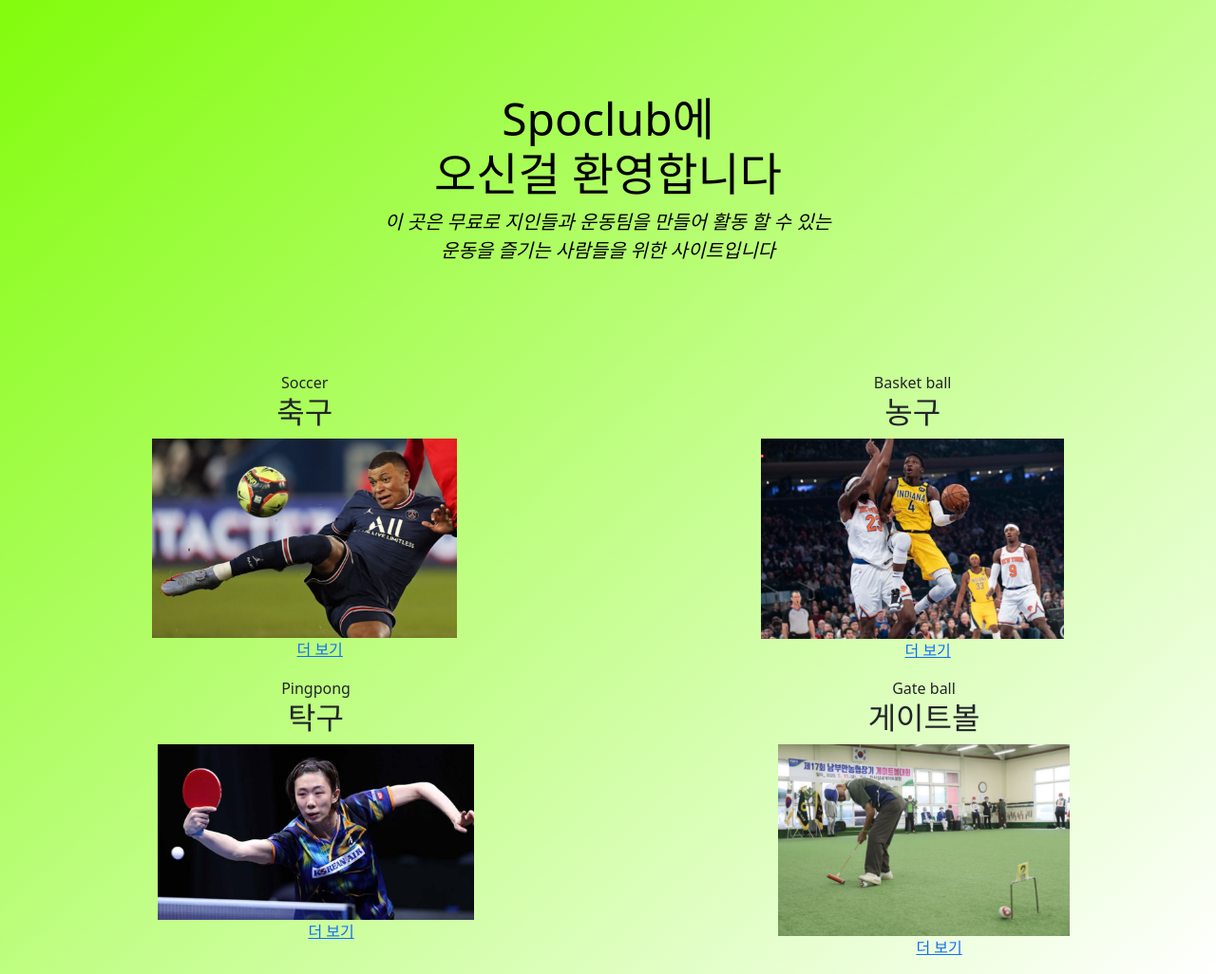
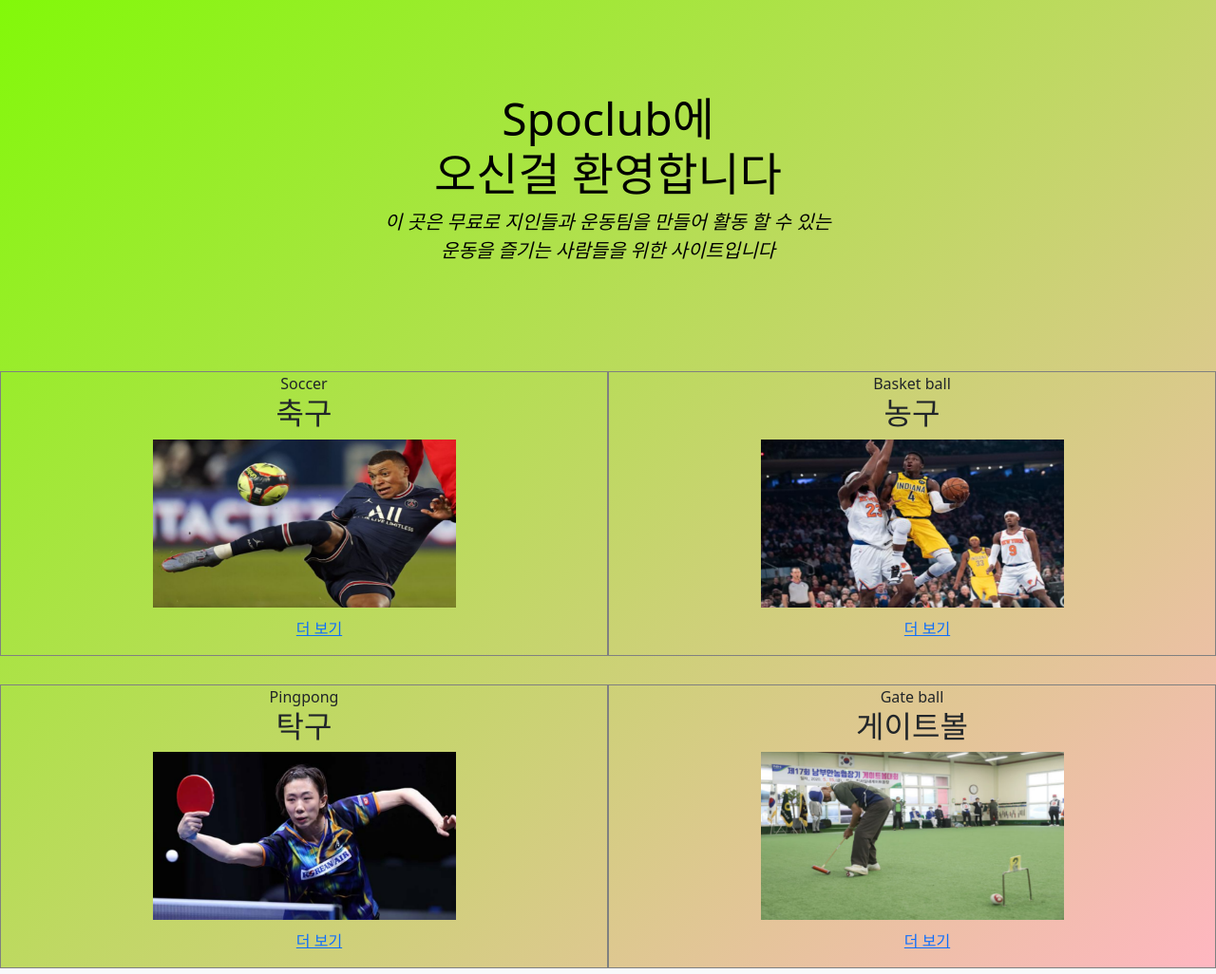
Before and after one commit to Kor-NOH/spoclub, a Django app: template templates/swlab/main.html in a window 1280 px wide. Shown: the part 103-1129 px from the top of the page at 95% size. Run offline with Django 4.2, Linux system fonts and the light colour scheme; the template is opened without the code that fills it, so the values that code supplies are empty.

Commit message:
main design

```diff
--- a/templates/swlab/main.html
+++ b/templates/swlab/main.html
@@ -16,7 +16,7 @@
             integrity="sha384-kenU1KFdBIe4zVF0s0G1M5b4hcpxyD9F7jL+jjXkk+Q2h455rYXK/7HAuoJl+0I4"
             crossorigin="anonymous"></script>
 </head>
-<body style="background-image: linear-gradient(to bottom right, lawngreen, white)">
+<body style="background-image: linear-gradient(to bottom right, lawngreen, lightpink)">
 <nav class="navbar navbar-expand-lg bg-light">
     <div class="container-fluid">
         <a href="main"><img style="width: 200px" style="height: 30px"
@@ -57,47 +57,46 @@
     <p style="font-size: 20px; font-style: italic">이 곳은 무료로 지인들과 운동팀을 만들어 활동 할 수 있는<br/>
         운동을 즐기는 사람들을 위한 사이트입니다</p>
 </div>
-
-<section style="display: flex; align-items: stretch; text-align: center; width: 100%; padding: 0;">
-    <article>
+    <section style="display: flex; align-items: stretch; text-align: center; width: 100%; padding: 0">
+        <article style="border: 1px solid gray">
             <header>
                 <span>Soccer</span>
                 <h2>축구</h2>
             </header>
             <a><img src="media/축구사진.png" style="width: 50%"></a>
-            <ul>
+            <ul style="padding-top: 10px">
                 <a class="button">더 보기</a>
             </ul>
         </article>
-    <article>
+        <article style="border: 1px solid gray">
             <header>
                 <span>Basket ball</span>
                 <h2>농구</h2>
             </header>
             <a><img src="media/농구사진.png" style="width: 50%"></a>
-            <ul>
+            <ul style="padding-top: 10px">
                 <a class="button">더 보기</a>
             </ul>
         </article>
     </section>
-<section style="display: flex; align-items: stretch; text-align: center; width: 100%; padding: 0;">
-    <article>
+    <section style="display: flex; align-items: stretch; text-align: center; width: 100%; padding-top: 30px">
+        <article style="border: 1px solid gray">
             <header>
                 <span>Pingpong</span>
                 <h2>탁구</h2>
             </header>
             <a><img src="media/탁구사진.png" style="width: 50%"></a>
-            <ul>
+            <ul style="padding-top: 10px">
                 <a class="button">더 보기</a>
             </ul>
         </article>
-    <article>
+        <article style="border: 1px solid gray">
             <header>
                 <span>Gate ball</span>
                 <h2>게이트볼</h2>
             </header>
             <a><img src="media/게이트볼사진.png" style="width: 50%"></a>
-            <ul>
+            <ul style="padding-top: 10px">
                 <a class="button">더 보기</a>
             </ul>
         </article>
```
Also changed, not shown: db.sqlite3, media/게이트볼사진.png, media/농구사진.png, media/축구사진.png, media/탁구사진.png. Lines whose indentation alone changed are shown as unchanged.
